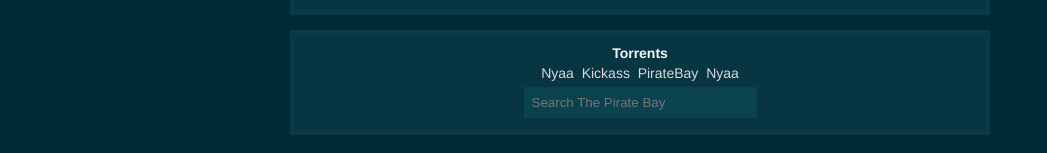
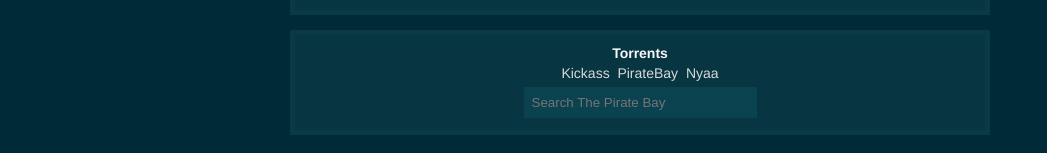
Before and after one commit to FrankAlbella/FrankAlbella.github.io, a browser extension: page index.html in a window 1280 px wide. Shown: the part 535-688 px from the top of the page, without its empty margins (0-1047 px from the left). Drawn offline with Linux system fonts and the light colour scheme.

Commit message:
Remove redundant Nyaa link

```diff
--- a/index.html
+++ b/index.html
@@ -97,7 +97,6 @@
 
             <div class="alert alert-info">
                 <strong>Torrents</strong><br />
-                <a href="http://nyaa.se">Nyaa</a>&nbsp;
                 <a href="https://kickass.cd/">Kickass</a>&nbsp;
                 <a href="https://thepiratebay.org/">PirateBay</a>&nbsp;
                 <a href="https://nyaa.si/">Nyaa</a>
```
